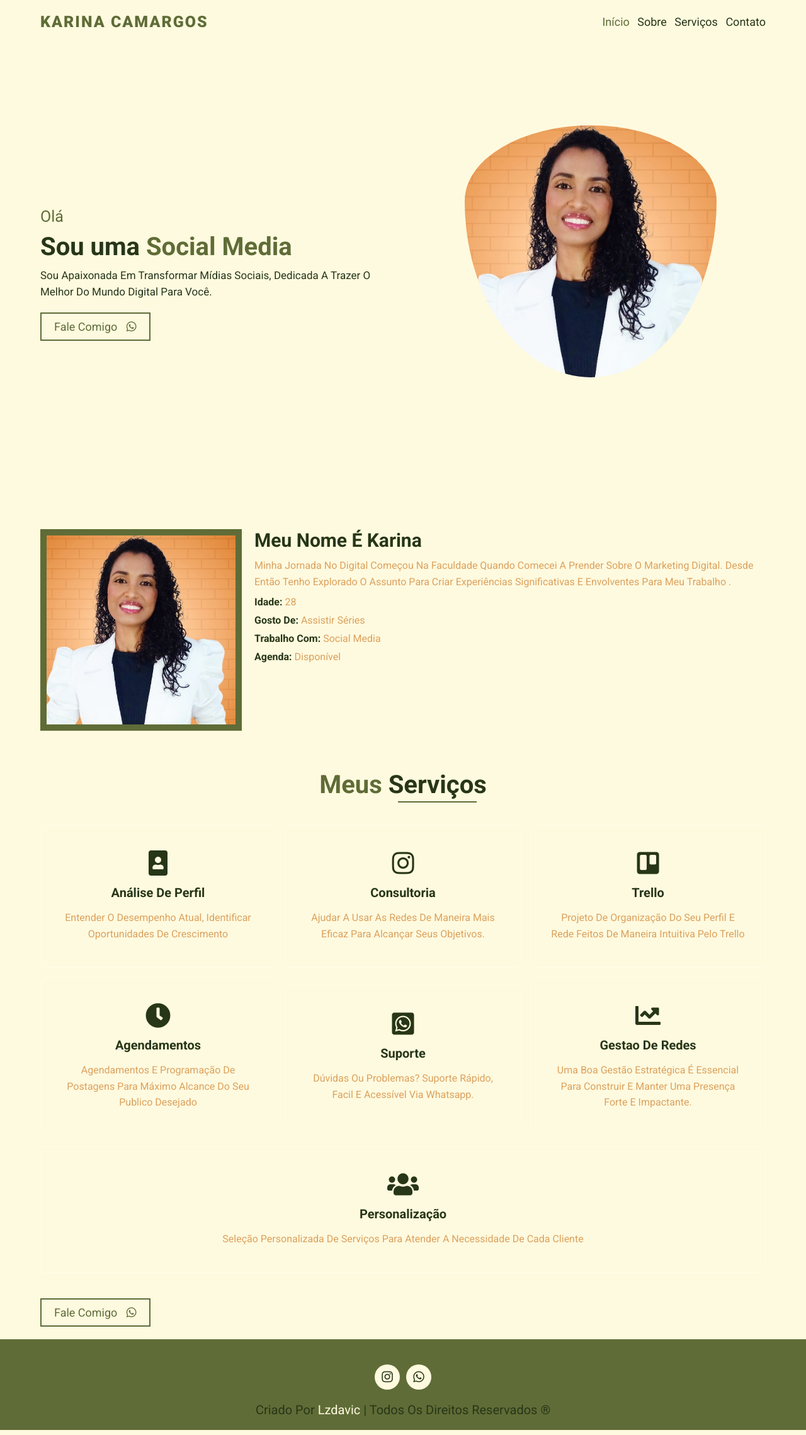
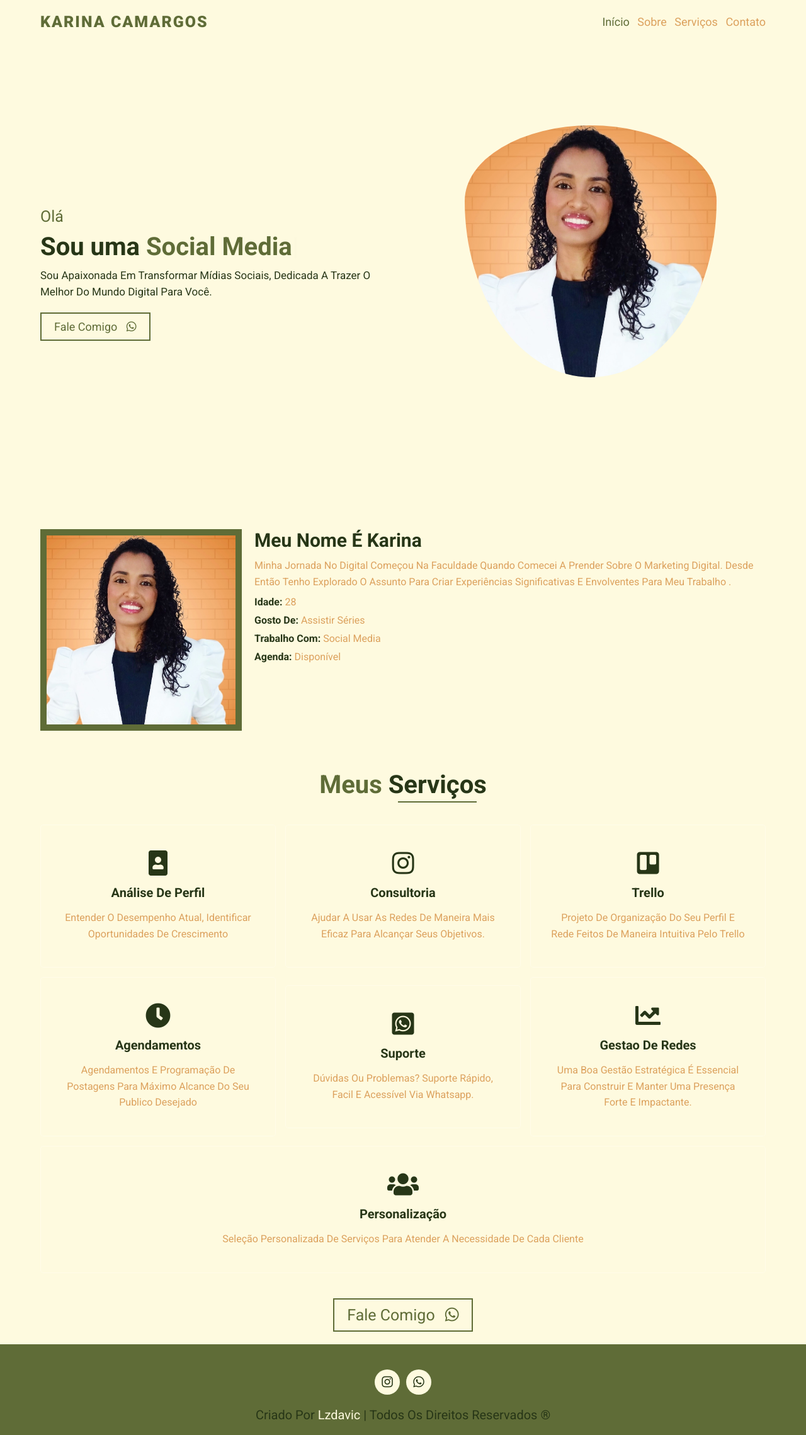
Before and after one commit to karinacamargos/karina.camargos, a plain HTML site: page index.html in a window 1280 px wide. Shown: the whole page at 63% size. Drawn offline with Linux system fonts and the light colour scheme.

Commit message:
Update main.css

```diff
--- a/assets/css/main.css
+++ b/assets/css/main.css
@@ -143,7 +143,7 @@ section{
 
 .btn:hover{
     color: var(--white);
-    background-color: var(--purple);
+    background-color: var(--grey);
     cursor: pointer;
 }
 
@@ -189,7 +189,7 @@ header .logo h2{
 }
 
 header .navbar a{
-    color: var(--white);
+    color: var(--grey);
     font-size: 1.8rem;
     margin-left: 1rem;
 }
@@ -614,7 +614,7 @@ header #menu-btn:hover{
 }
 
 .service-item:hover{
-    background-color: var(--purple);
+    background-color: var(--grey);
 }
 
 .service-item i{
@@ -969,6 +969,16 @@ header #menu-btn:hover{
 
 
 /*--------------------- 11- Contact Area CSS (Start) ---------------------*/
+.contact {
+    display: flex;
+    align-items: center;
+    justify-content: center;
+}
+
+.contact .principal {
+    font-size: 2.5em;
+}
+
 .contact .alert{
     font-size: 2rem;
     color: var(--purple);
```
